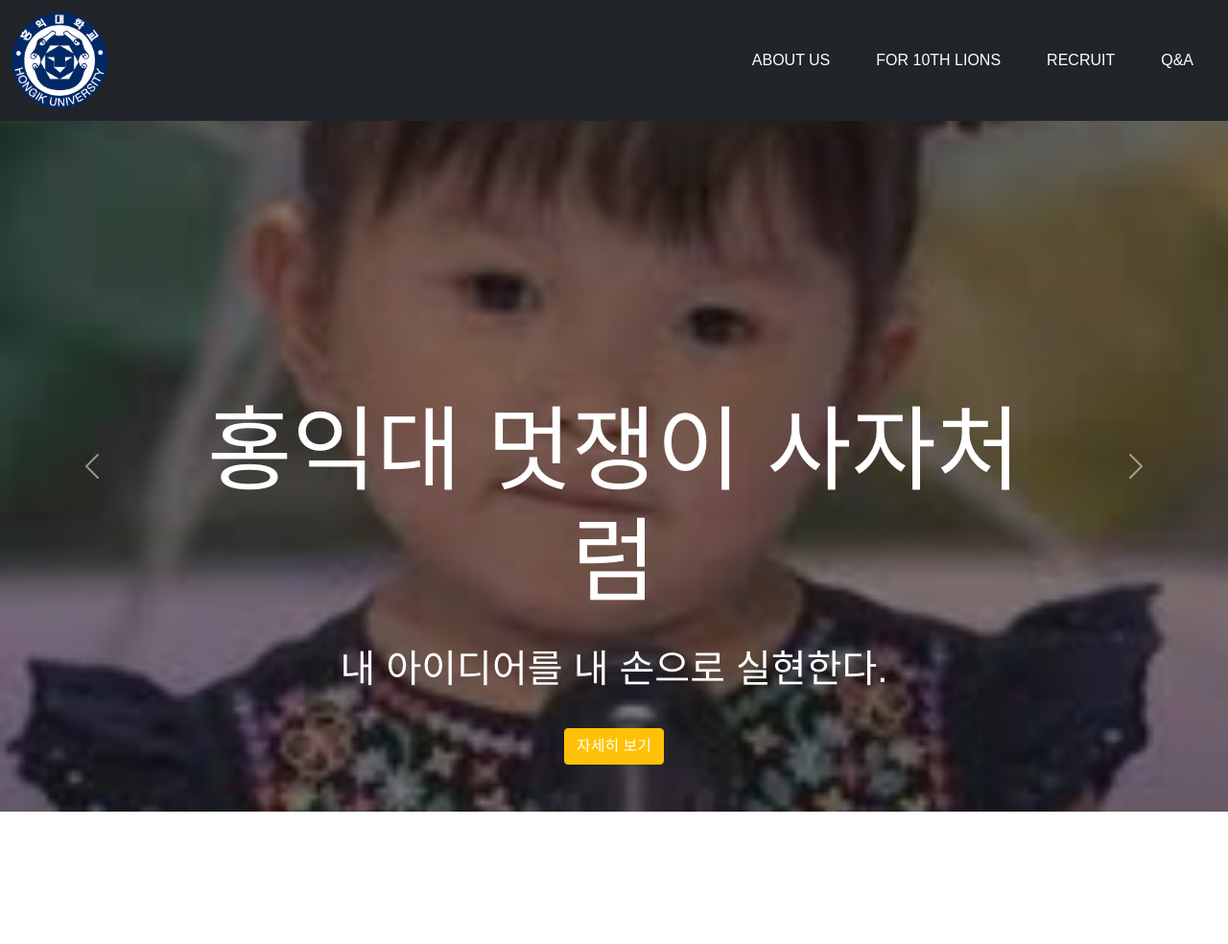
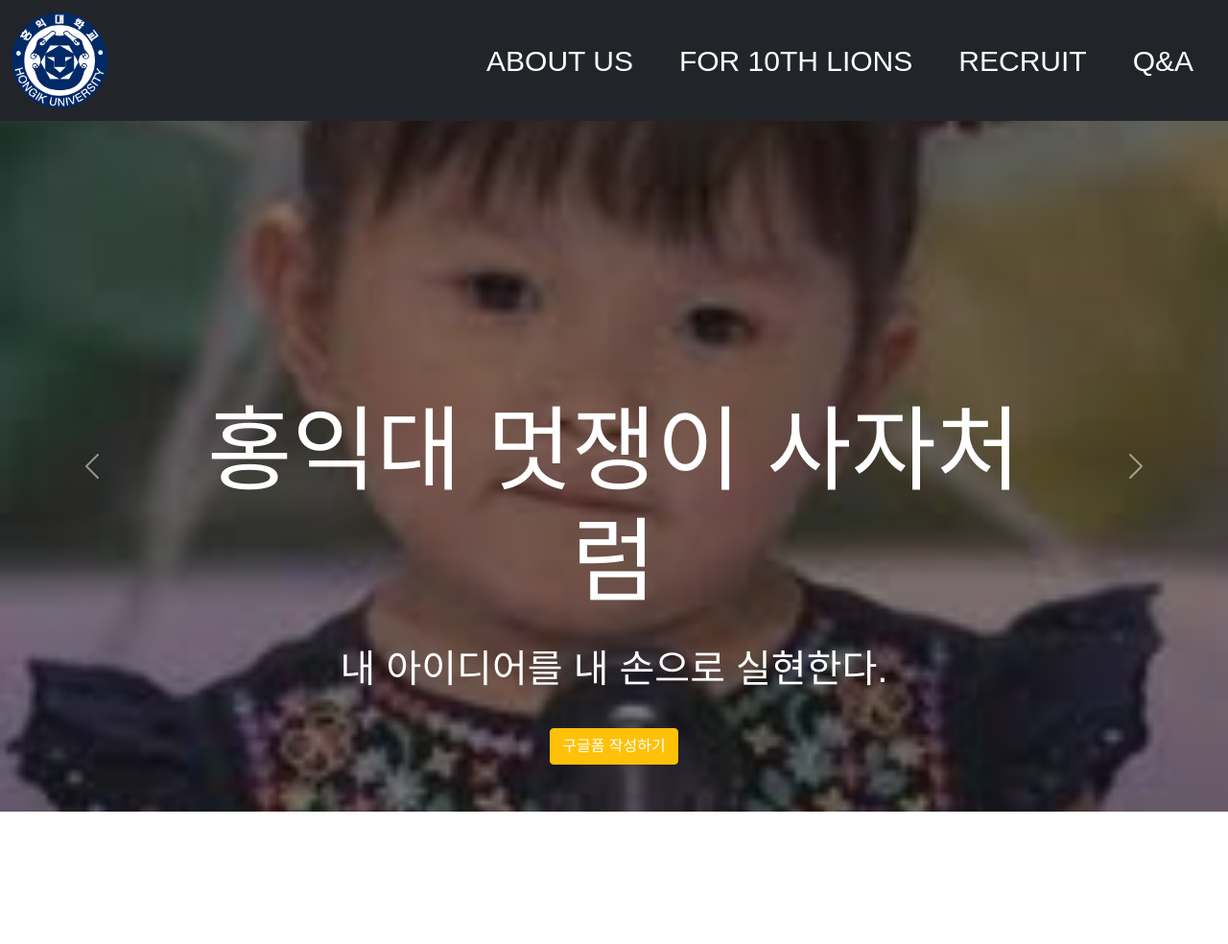
Before and after one commit to eugene028/hongiklikelion2022, a Django app: page / in a window 1280 px wide. Shown: the top 984 px of the page at 96% size. Run offline with Django 3.2, Linux system fonts and the light colour scheme; data that the repository does not hold is empty; some web fonts are replaced.

Commit message:
third commit

```diff
--- a/mydiary/static/css/style.css
+++ b/mydiary/static/css/style.css
@@ -91,3 +91,6 @@
     width: 100%;
     height: auto;
 }
+.nav-item{
+    font-size: 30px;
+}
--- a/mydiary/templates/mydiary/home.html
+++ b/mydiary/templates/mydiary/home.html
@@ -13,7 +13,7 @@
     <div class="carousel-caption home-caption-display">
         <h1 class="pb-3">홍익대 멋쟁이 사자처럼</h1>
         <p class="pb-3">내 아이디어를 내 손으로 실현한다.</p>
-        <a href="#" class="btn btn-warning text-white">자세히 보기</a>
+        <a href="#" class="btn btn-warning text-white">구글폼 작성하기</a>
       </div>
     <button class="carousel-control-prev" type="button" data-bs-target="#carouselExampleControls" data-bs-slide="prev">
       <span class="carousel-control-prev-icon" aria-hidden="true"></span>
```
